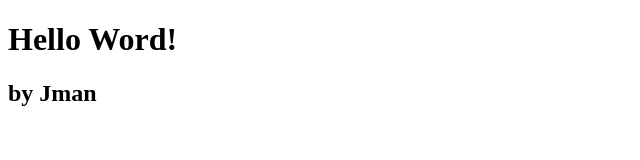
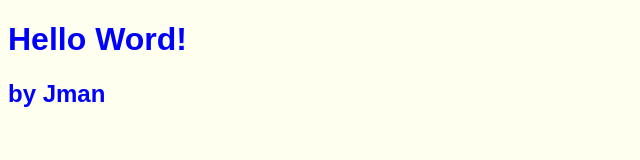
Before and after one commit to Jman511/FID4217, a plain HTML site: page index.html in a window 1280 px wide. Shown: the whole page, without its empty margins (0-640 px from the left). Drawn offline with Linux system fonts and the light colour scheme.

Commit message:
Update index.html

```diff
--- a/index.html
+++ b/index.html
@@ -4,7 +4,13 @@
     <title>
       I HAVE TWO JJ
     </title>
-
+    <style>
+    body{
+      background-color:ivory;
+      font-family: Arial;
+      color:#0000ff;
+    }
+      </style>
   </head>
   <body>
     <h1>Hello Word!</h1>
```
